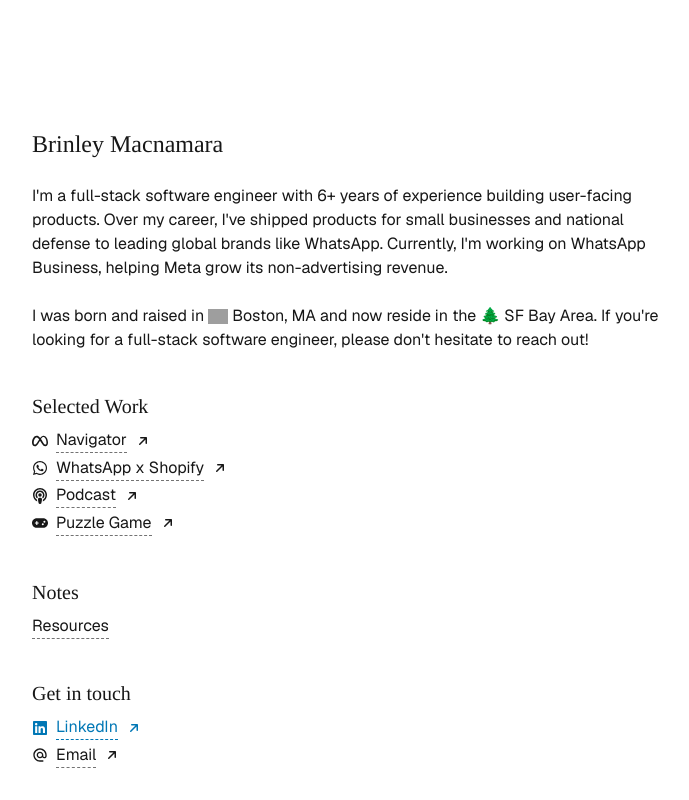
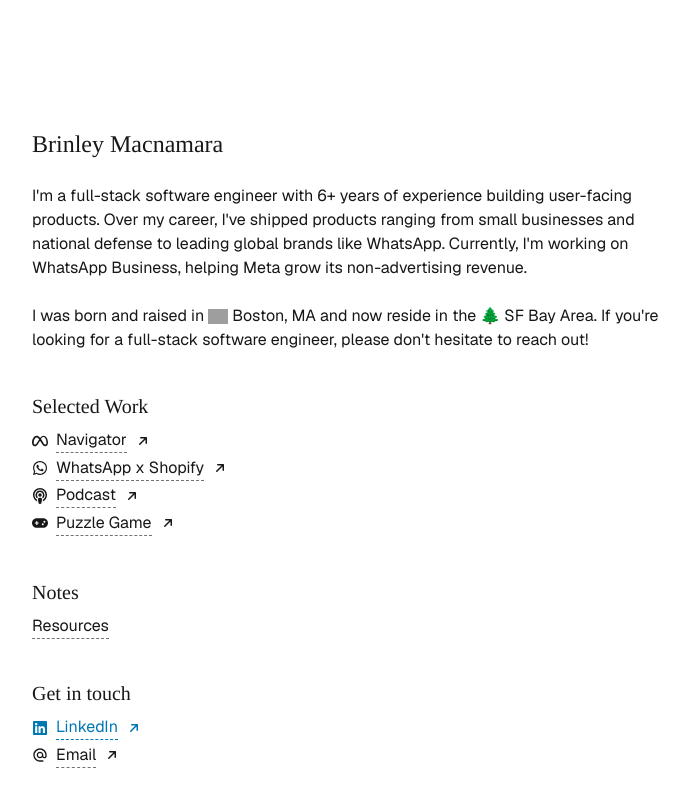
Before and after one commit to brinleym/site, a Next.js app: page / in a window 1280 px wide. Shown: the whole page, without its empty margins (283-972 px from the left). Built offline with nearby package versions, Linux system fonts and the light colour scheme; grey boxes are pictures that could not be loaded.

Commit message:
Fix grammatical error

```diff
--- a/app/page.mdx
+++ b/app/page.mdx
@@ -4,10 +4,10 @@
 # Brinley Macnamara
 
 <Section>
-I'm a full-stack software engineer with 6+ years of experience building
-user-facing products. Over my career, I've shipped products for small businesses
-and national defense to leading global brands like WhatsApp. Currently, I'm working
-on WhatsApp Business, helping Meta grow its non-advertising revenue.
+I'm a full-stack software engineer with 6+ years of experience building user-facing products.
+Over my career, I've shipped products ranging from small businesses and national defense to
+leading global brands like WhatsApp. Currently, I'm working on WhatsApp Business, helping Meta
+grow its non-advertising revenue.
 
 <br />
 I was born and raised in <Image
```
